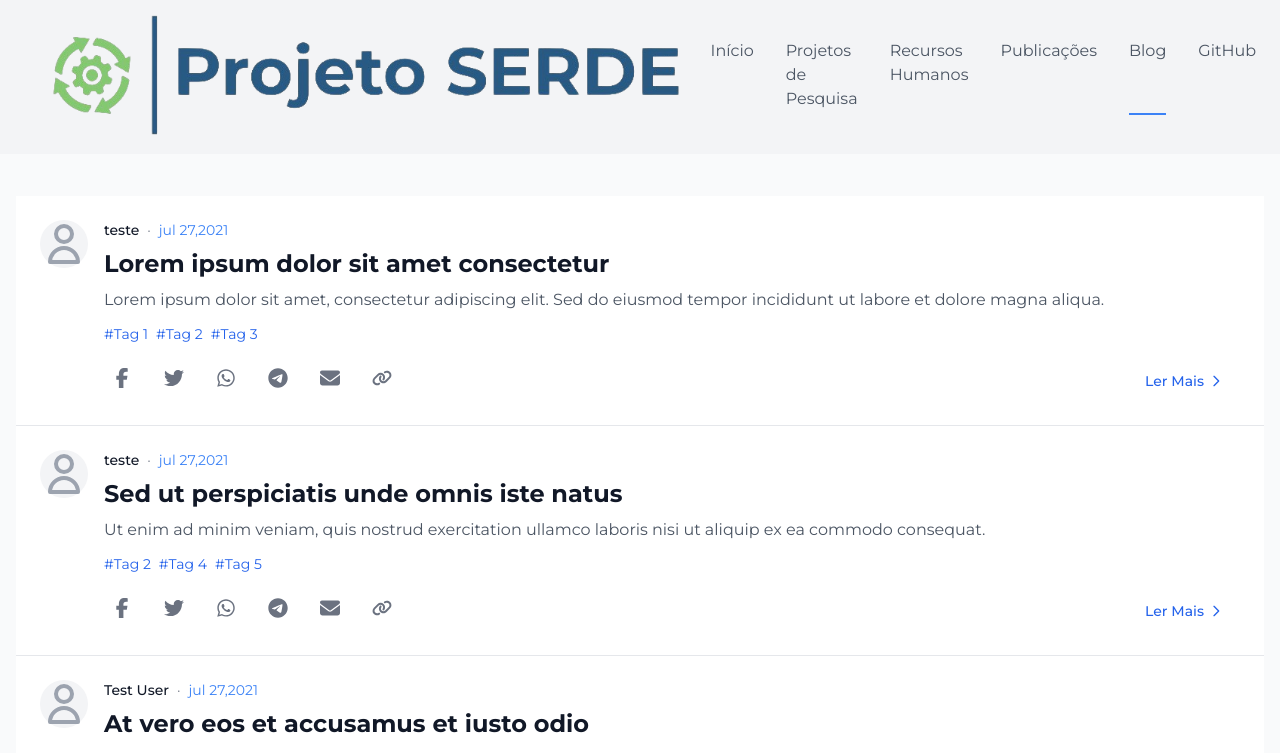
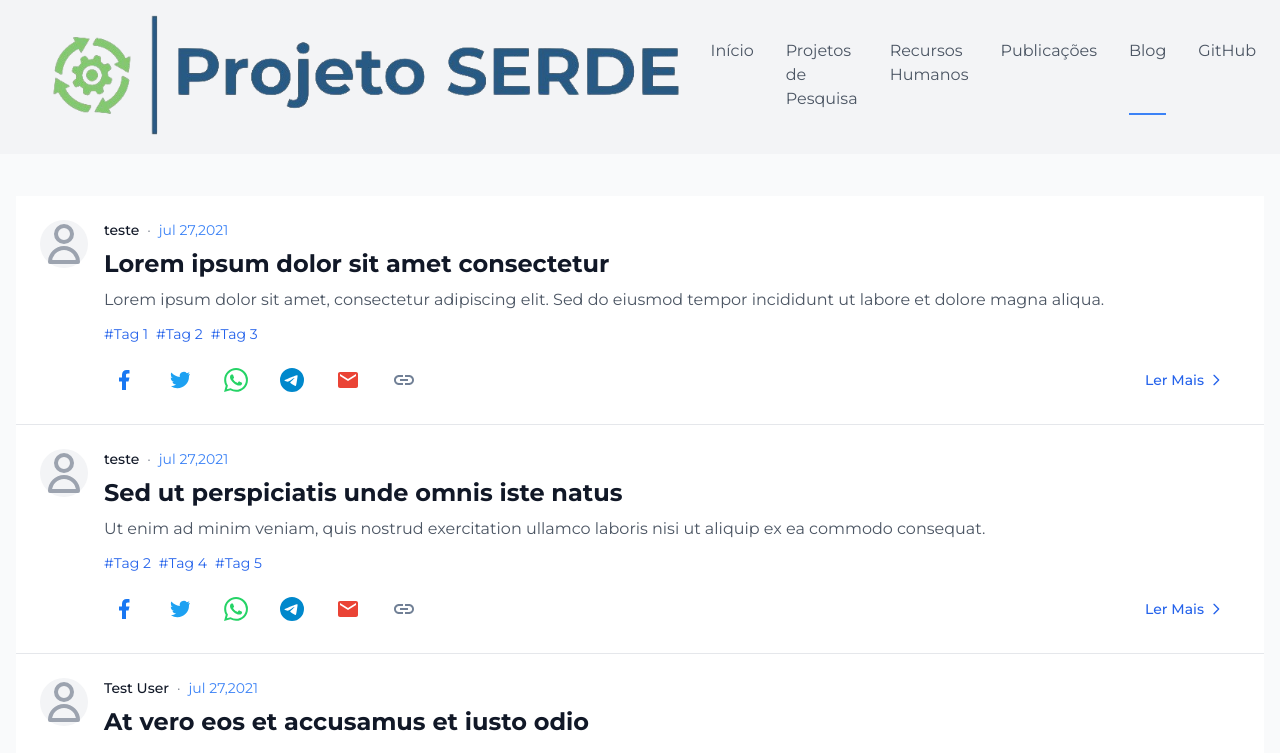
Before and after one commit to jcfurtado86/site-serde, a Next.js app: page /blog in a window 1280 px wide. Shown: the top 753 px of the page. Built offline with nearby package versions, Linux system fonts and the light colour scheme.

Commit message:
testando coisas

```diff
--- a/src/app/(pages)/blog/components/Posts/Posts.tsx
+++ b/src/app/(pages)/blog/components/Posts/Posts.tsx
@@ -1,16 +1,5 @@
 import Image from "next/image"
 import Link from "next/link"
-import { FontAwesomeIcon } from '@fortawesome/react-fontawesome'
-import {
-  faFacebookF,
-  faTwitter,
-  faWhatsapp,
-  faTelegram
-} from '@fortawesome/free-brands-svg-icons'
-import {
-  faEnvelope,
-  faLink
-} from '@fortawesome/free-solid-svg-icons'
 
 interface PostProps {
   id: string
@@ -32,6 +21,46 @@ interface PostProps {
     link?: string
   }
 }
+
+interface IconProps {
+  style?: React.CSSProperties;
+}
+
+const FacebookIcon: React.FC<IconProps> = ({ style }) => (
+  <svg xmlns="http://www.w3.org/2000/svg" viewBox="0 0 24 24" width="24" height="24" style={style}>
+    <path d="M14 13.5h2.5l1-4H14v-2c0-1.03 0-2 2-2h1.5V2.14c-.326-.043-1.557-.14-2.857-.14C11.928 2 10 3.657 10 6.7v2.8H7v4h3V22h4v-8.5z"/>
+  </svg>
+)
+
+const TwitterIcon: React.FC<IconProps> = ({ style }) => (
+  <svg xmlns="http://www.w3.org/2000/svg" viewBox="0 0 24 24" width="24" height="24" style={style}>
+    <path d="M22 5.8a8.49 8.49 0 0 1-2.36.64 4.13 4.13 0 0 0 1.81-2.27 8.21 8.21 0 0 1-2.61 1 4.1 4.1 0 0 0-7 3.74 11.64 11.64 0 0 1-8.45-4.29 4.16 4.16 0 0 0-.55 2.07 4.09 4.09 0 0 0 1.82 3.41 4.05 4.05 0 0 1-1.86-.51v.05a4.1 4.1 0 0 0 3.3 4 4.1 4.1 0 0 1-1.86.07 4.11 4.11 0 0 0 3.83 2.84A8.22 8.22 0 0 1 3 18.34a11.57 11.57 0 0 0 6.29 1.85A11.59 11.59 0 0 0 21 8.45v-.53A8.43 8.43 0 0 0 22 5.8z"/>
+  </svg>
+)
+
+const WhatsappIcon: React.FC<IconProps> = ({ style }) => (
+  <svg xmlns="http://www.w3.org/2000/svg" viewBox="0 0 24 24" width="24" height="24" style={style}>
+    <path d="M17.472 14.382c-.297-.149-1.758-.867-2.03-.967-.273-.099-.471-.148-.67.15-.197.297-.767.966-.94 1.164-.173.199-.347.223-.644.075-.297-.15-1.255-.463-2.39-1.475-.883-.788-1.48-1.761-1.653-2.059-.173-.297-.018-.458.13-.606.134-.133.298-.347.446-.52.149-.174.198-.298.298-.497.099-.198.05-.371-.025-.52-.075-.149-.669-1.612-.916-2.207-.242-.579-.487-.5-.669-.51-.173-.008-.371-.01-.57-.01-.198 0-.52.074-.792.372-.272.297-1.04 1.016-1.04 2.479 0 1.462 1.065 2.875 1.213 3.074.149.198 2.096 3.2 5.077 4.487.709.306 1.262.489 1.694.625.712.227 1.36.195 1.871.118.571-.085 1.758-.719 2.006-1.413.248-.694.248-1.289.173-1.413-.074-.124-.272-.198-.57-.347m-5.421 7.403h-.004a9.87 9.87 0 01-5.031-1.378l-.361-.214-3.741.982.998-3.648-.235-.374a9.86 9.86 0 01-1.51-5.26c.001-5.45 4.436-9.884 9.888-9.884 2.64 0 5.122 1.03 6.988 2.898a9.825 9.825 0 012.893 6.994c-.003 5.45-4.437 9.884-9.885 9.884m8.413-18.297A11.815 11.815 0 0012.05 0C5.495 0 .16 5.335.157 11.892c0 2.096.547 4.142 1.588 5.945L.057 24l6.305-1.654a11.882 11.882 0 005.683 1.448h.005c6.554 0 11.89-5.335 11.893-11.893a11.821 11.821 0 00-3.48-8.413z"/>
+  </svg>
+)
+
+const TelegramIcon: React.FC<IconProps> = ({ style }) => (
+  <svg xmlns="http://www.w3.org/2000/svg" viewBox="0 0 24 24" width="24" height="24" style={style}>
+    <path d="M11.944 0A12 12 0 0 0 0 12a12 12 0 0 0 12 12 12 12 0 0 0 12-12A12 12 0 0 0 12 0a12 12 0 0 0-.056 0zm4.962 7.224c.1-.002.321.023.465.14a.506.506 0 0 1 .171.325c.016.093.036.306.02.472-.18 1.898-.962 6.502-1.36 8.627-.168.9-.499 1.201-.82 1.23-.696.065-1.225-.46-1.9-.902-1.056-.693-1.653-1.124-2.678-1.8-1.185-.78-.417-1.21.258-1.91.177-.184 3.247-2.977 3.307-3.23.007-.032.014-.15-.056-.212s-.174-.041-.249-.024c-.106.024-1.793 1.14-5.061 3.345-.48.33-.913.49-1.302.48-.428-.008-1.252-.241-1.865-.44-.752-.245-1.349-.374-1.297-.789.027-.216.325-.437.893-.663 3.498-1.524 5.83-2.529 6.998-3.014 3.332-1.386 4.025-1.627 4.476-1.635z"/>
+  </svg>
+)
+
+const EmailIcon: React.FC<IconProps> = ({ style }) => (
+  <svg xmlns="http://www.w3.org/2000/svg" viewBox="0 0 24 24" width="24" height="24" style={style}>
+    <path d="M20 4H4c-1.1 0-2 .9-2 2v12c0 1.1.9 2 2 2h16c1.1 0 2-.9 2-2V6c0-1.1-.9-2-2-2zm0 4l-8 5-8-5V6l8 5 8-5v2z"/>
+  </svg>
+)
+
+const LinkIcon: React.FC<IconProps> = ({ style }) => (
+  <svg xmlns="http://www.w3.org/2000/svg" viewBox="0 0 24 24" width="24" height="24" style={style}>
+    <path d="M3.9 12c0-1.71 1.39-3.1 3.1-3.1h4V7H7c-2.76 0-5 2.24-5 5s2.24 5 5 5h4v-1.9H7c-1.71 0-3.1-1.39-3.1-3.1zM8 13h8v-2H8v2zm9-6h-4v1.9h4c1.71 0 3.1 1.39 3.1 3.1s-1.39 3.1-3.1 3.1h-4V17h4c2.76 0 5-2.24 5-5s-2.24-5-5-5z"/>
+  </svg>
+)
 
 export function Post({ id, title, date, excerpt, image, tags, author, shareLinks }: PostProps) {
   return (
@@ -106,37 +135,37 @@ export function Post({ id, title, date, excerpt, image, tags, author, shareLinks
               {shareLinks?.facebook && (
                 <Link href={shareLinks.facebook} target="_blank" rel="noopener noreferrer"
                   className="p-2 hover:bg-blue-50 rounded-full">
-                  <FontAwesomeIcon icon={faFacebookF} className="w-5 h-5" />
+                  <FacebookIcon style={{ fill: "#1877F2" }}  />
                 </Link>
               )}
               {shareLinks?.twitter && (
                 <Link href={shareLinks.twitter} target="_blank" rel="noopener noreferrer"
                   className="p-2 hover:bg-blue-50 rounded-full">
-                  <FontAwesomeIcon icon={faTwitter} className="w-5 h-5" />
+                  <TwitterIcon style={{ fill: "#1DA1F2" }}  />
                 </Link>
               )}
               {shareLinks?.whatsapp && (
                 <Link href={shareLinks.whatsapp} target="_blank" rel="noopener noreferrer"
                   className="p-2 hover:bg-blue-50 rounded-full">
-                  <FontAwesomeIcon icon={faWhatsapp} className="w-5 h-5" />
+                  <WhatsappIcon style={{ fill: "#25D366" }} />
                 </Link>
               )}
               {shareLinks?.telegram && (
                 <Link href={shareLinks.telegram} target="_blank" rel="noopener noreferrer"
                   className="p-2 hover:bg-blue-50 rounded-full">
-                  <FontAwesomeIcon icon={faTelegram} className="w-5 h-5" />
+                  <TelegramIcon style={{ fill: "#0088cc" }}/>
                 </Link>
               )}
               {shareLinks?.email && (
                 <Link href={shareLinks.email} target="_blank" rel="noopener noreferrer"
                   className="p-2 hover:bg-blue-50 rounded-full">
-                  <FontAwesomeIcon icon={faEnvelope} className="w-5 h-5" />
+                  <EmailIcon style={{ fill: "#EA4335" }}  />
                 </Link>
               )}
               {shareLinks?.link && (
                 <Link href={shareLinks.link} target="_blank" rel="noopener noreferrer"
                   className="p-2 hover:bg-blue-50 rounded-full">
-                  <FontAwesomeIcon icon={faLink} className="w-5 h-5" />
+                  <LinkIcon style={{ fill: "#718096" }}  />
                 </Link>
               )}
             </div>
```
Also changed, not shown: src/app/(pages)/blog/Post/[id]/page.tsx (+46 -18 lines), 1 other file (tests, documents, lock files or other folders).
